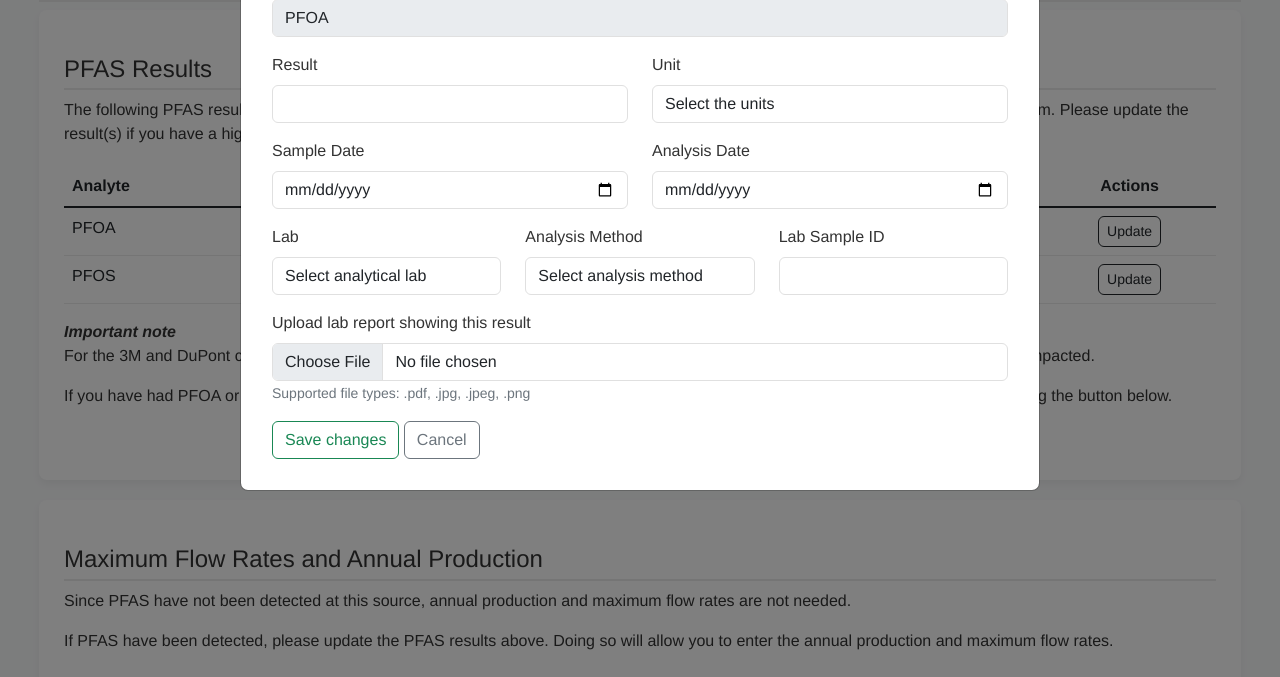
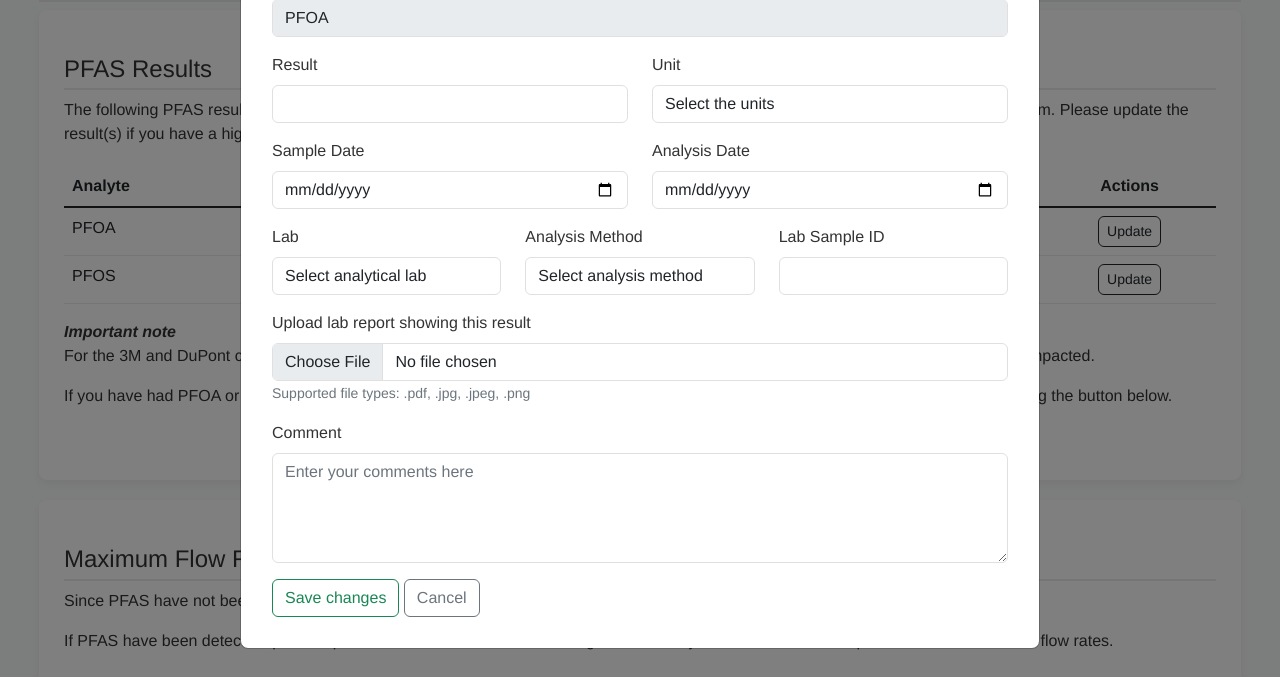
Before and after one commit to jfontaine-ehe/26863-user-updates, a Django app: a page that uses clientUpdates/clientUpdates/templates/modals/update_pfas_result_modal.html in a window 1280 px wide, after a click on "Update". Shown: the part 241-918 px from the top of the page. Run offline with Django 5.2, Linux system fonts and the light colour scheme; a user stored in the database is signed in; tables that the repository leaves empty hold one stand-in row (values such as "Sample post"); parts of the project's set-up code (start-up, migrations or seed data) failed here and were passed over; some libraries are stand-ins or nearby versions.

Commit message:
comments box

```diff
--- a/clientUpdates/clientUpdates/models.py
+++ b/clientUpdates/clientUpdates/models.py
@@ -341,7 +341,7 @@ class PfasResult(models.Model):
     rl = models.FloatField(blank=True, null=True)
     filename = models.FileField(upload_to='uploads/', blank=True, null=True)
     analysis_date = models.DateField(blank=True, null=True)
-    comments = models.BooleanField(blank=True, null=True)
+    comments = models.TextField(blank=True, null=True)
     dms_initials = models.TextField(blank=True, null=True)
     all_nds = models.BooleanField(blank=True, null=True)
     source_name = models.TextField(blank=True, null=True)
--- a/clientUpdates/clientUpdates/templates/modals/update_annual_production_modal.html
+++ b/clientUpdates/clientUpdates/templates/modals/update_annual_production_modal.html
@@ -48,6 +48,12 @@
                         <input type="file" class="form-control" id="annualProductionFileUpload" name="filename" accept=".xls, .xlsx, .xlsm, .pdf, .jpg, .jpeg, .png" required>
                         <small class="text-muted">Supported file types: .xls, .xlsx, .xlsm, .pdf, .jpg, .jpeg, .png</small>
                         <div class="invalid-feedback" id="file-upload-error"></div>
+                    </div>
+
+                    <!-- Comment -->
+                    <div class="mb-3">
+                        <label for="comments" class="form-label">Comment</label>
+                        <textarea class="form-control" id="comments" name="comments" rows="4" placeholder="Enter your comments here"></textarea>
                     </div>
 
                     <button type="submit" class="btn btn-outline-success" id="submit-button">Save changes</button>
--- a/clientUpdates/clientUpdates/templates/modals/update_max_flow_rate_modal.html
+++ b/clientUpdates/clientUpdates/templates/modals/update_max_flow_rate_modal.html
@@ -44,6 +44,12 @@
                       <input type="file" class="form-control" id="maxFlowRateFileUpload" name="filename" accept=".xls, .xlsx, .xlsm, .pdf, .jpg, .jpeg, .png" required>
                       <small class="text-muted">Supported file types: .xls, .xlsx, .xlsm, .pdf, .jpg, .jpeg, .png</small>
                       <div class="invalid-feedback" id="file-upload-error"></div>
+                  </div>
+
+                  <!-- Comment -->
+                  <div class="mb-3">
+                    <label for="comments" class="form-label">Comment</label>
+                    <textarea class="form-control" id="comments" name="comments" rows="4" placeholder="Enter your comments here"></textarea>
                   </div>
 
                   <!-- Buttons -->
--- a/clientUpdates/clientUpdates/templates/modals/update_pfas_result_modal.html
+++ b/clientUpdates/clientUpdates/templates/modals/update_pfas_result_modal.html
@@ -132,6 +132,12 @@
             <input type="file" class="form-control" id="pfasFileUpload" name="filename" accept=".pdf, .jpg, .jpeg, .png" required>
             <small class="text-muted">Supported file types: .pdf, .jpg, .jpeg, .png</small>
             <div class="invalid-feedback" id="file-upload-error"></div>
+          </div>
+
+          <!-- Comment -->
+          <div class="mb-3">
+            <label for="comments" class="form-label">Comment</label>
+            <textarea class="form-control" id="comments" name="comments" rows="4" placeholder="Enter your comments here"></textarea>
           </div>
 
           <button type="submit" class="btn btn-outline-success" id="submit-button">Save changes</button>
--- a/clientUpdates/clientUpdates/views.py
+++ b/clientUpdates/clientUpdates/views.py
@@ -112,6 +112,7 @@ def update_pfas_result_view(request):
             'lab': 'lab',
             'analysis_method': 'analysis_method',
             'lab_sample_id': 'lab_sample_id',
+            'comments': 'comments'
         },
         calc_func=calc_pfas_fields,
         source_variable=None
@@ -127,7 +128,9 @@ def update_max_flow_rate_view(request):
     return handle_update(
         request,
         form_class=MaxFlowRateUpdateForm,
-        extra_fields={},
+        extra_fields={
+            'comments': 'comments'
+        },
         calc_func=calc_max_flow_rate_fields,
         source_variable='VFR'
     )
@@ -143,7 +146,9 @@ def update_annual_production_view(request):
     return handle_update(
         request,
         form_class=AnnualProductionForm,
-        extra_fields={},
+        extra_fields={
+            'comments': 'comments'
+        },
         calc_func=calc_annual_production_fields,
         source_variable='AFR'
     )
```
Also changed, not shown: clientUpdates/clientUpdates/forms.py (+6 -3 lines).
